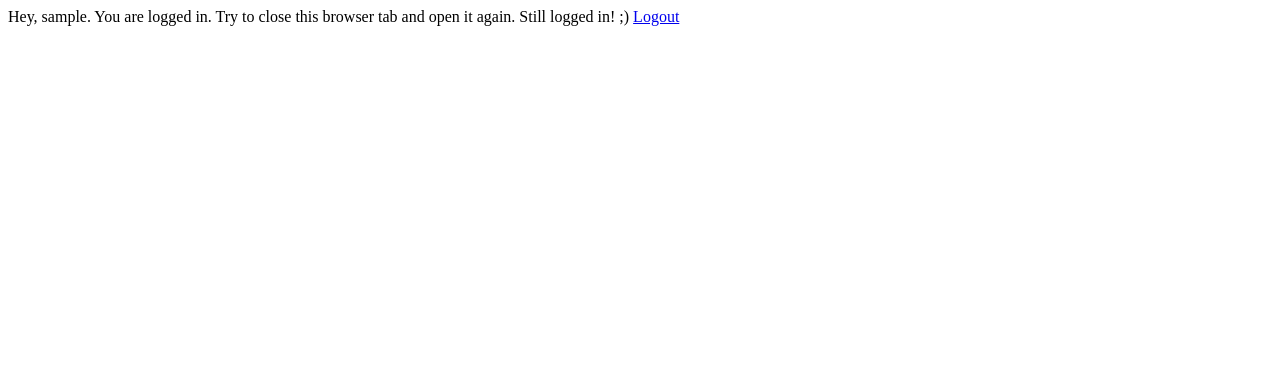
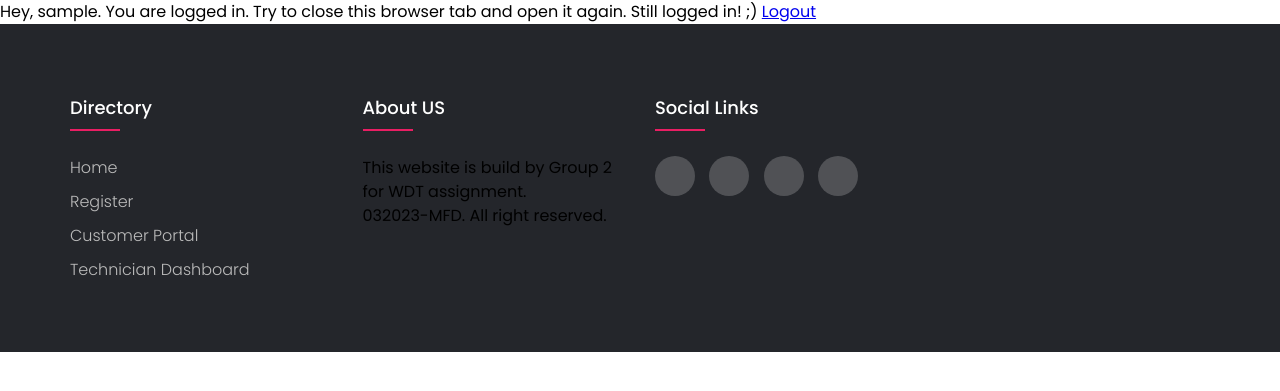
Before and after one commit to tenent007963/WDT, a PHP site: template views/logged_in.php in a window 1280 px wide. Shown: the top 391 px of the page. Run offline with PHP 8.4, Linux system fonts and the light colour scheme; the template is opened without the code that fills it, so the values that code supplies are empty; the visitor is signed in with stand-in values (Sample User, id 1).

Commit message:
rough code

```diff
--- a/footer.php
+++ b/footer.php
@@ -0,0 +1,124 @@
+<footer class="footer">
+     <div class="container">
+      <div class="row">
+        <div class="footer-col">
+          <h4>Directory</h4>
+          <ul>
+            <li><a href="//wdt.svrcd.xyz/">Home</a></li>
+            <li><a href="./register.php">Register</a></li>
+            <li><a href="./customer.php">Customer Portal</a></li>
+            <li><a href="./technician.php">Technician Dashboard</a></li>
+          </ul>
+        </div>
+        <div class="footer-col">
+          <h4>About US</h4>
+          <span>This website is build by Group 2 for WDT assignment.</span>
+          <p>032023-MFD. All right reserved.</p>
+        </div>
+        <div class="footer-col">
+          <h4>Social Links</h4>
+          <div class="social-links">
+            <a href="//fb.me/"><i class="fab fa-facebook-f"></i></a>
+            <a href="//twitter.com/"><i class="fab fa-twitter"></i></a>
+            <a href="//instagram.com/"><i class="fab fa-instagram"></i></a>
+            <a href="//linkedin.com/"><i class="fab fa-linkedin-in"></i></a>
+          </div>
+        </div>
+      </div>
+     </div>
+  </footer>
+  <style>
+  @import url('https://fonts.googleapis.com/css2?family=Poppins:wght@300;400;500;600;700&display=swap');
+body{
+  line-height: 1.5;
+  font-family: 'Poppins', sans-serif;
+}
+*{
+  margin:0;
+  padding:0;
+  box-sizing: border-box;
+}
+.container{
+  max-width: 1170px;
+  margin:auto;
+}
+.row{
+  display: flex;
+  flex-wrap: wrap;
+}
+ul{
+  list-style: none;
+}
+.footer{
+  background-color: #24262b;
+    padding: 70px 0;
+}
+.footer-col{
+   width: 25%;
+   padding: 0 15px;
+}
+.footer-col h4{
+  font-size: 18px;
+  color: #ffffff;
+  text-transform: capitalize;
+  margin-bottom: 35px;
+  font-weight: 500;
+  position: relative;
+}
+.footer-col h4::before{
+  content: '';
+  position: absolute;
+  left:0;
+  bottom: -10px;
+  background-color: #e91e63;
+  height: 2px;
+  box-sizing: border-box;
+  width: 50px;
+}
+.footer-col ul li:not(:last-child){
+  margin-bottom: 10px;
+}
+.footer-col ul li a{
+  font-size: 16px;
+  text-transform: capitalize;
+  color: #ffffff;
+  text-decoration: none;
+  font-weight: 300;
+  color: #bbbbbb;
+  display: block;
+  transition: all 0.3s ease;
+}
+.footer-col ul li a:hover{
+  color: #ffffff;
+  padding-left: 8px;
+}
+.footer-col .social-links a{
+  display: inline-block;
+  height: 40px;
+  width: 40px;
+  background-color: rgba(255,255,255,0.2);
+  margin:0 10px 10px 0;
+  text-align: center;
+  line-height: 40px;
+  border-radius: 50%;
+  color: #ffffff;
+  transition: all 0.5s ease;
+}
+.footer-col .social-links a:hover{
+  color: #24262b;
+  background-color: #ffffff;
+}
+
+/*responsive*/
+@media(max-width: 767px){
+  .footer-col{
+    width: 50%;
+    margin-bottom: 30px;
+}
+}
+@media(max-width: 574px){
+  .footer-col{
+    width: 100%;
+}
+}
+</style>
--- a/header.php
+++ b/header.php
@@ -0,0 +1,15 @@
+<!DOCTYPE html>
+<html>
+    <head>
+        <title><?=$title?> - InLine Scheduling System</title>
+        <link rel="icon" href="./images/favicon.ico" type="image/x-icon">
+        <meta property="og:title" content="InLine Scheduling System" />
+        <meta property="og:type" content="website, scheduling, queue, system" />
+        <meta property="og:url" content="//wdt.svrcd.xyz" />
+        <meta property="og:image" content="//wdt.svrcd.xyz/images/logo.png" />
+        <meta property="og:description" content="InLine Scheduling System is an online platform for scheduling appointments easily." />
+        <meta name="theme-color" content="#656565">
+        <meta name="twitter:card" content="summary_large_image">
+        <meta charset="utf-8">
+        <meta name="viewport" content="width=device-width, initial-scale=1">
+    </head>
```
Also changed, not shown: index.php (+10 -20 lines), navbar.php (added, +291 -0 lines).
